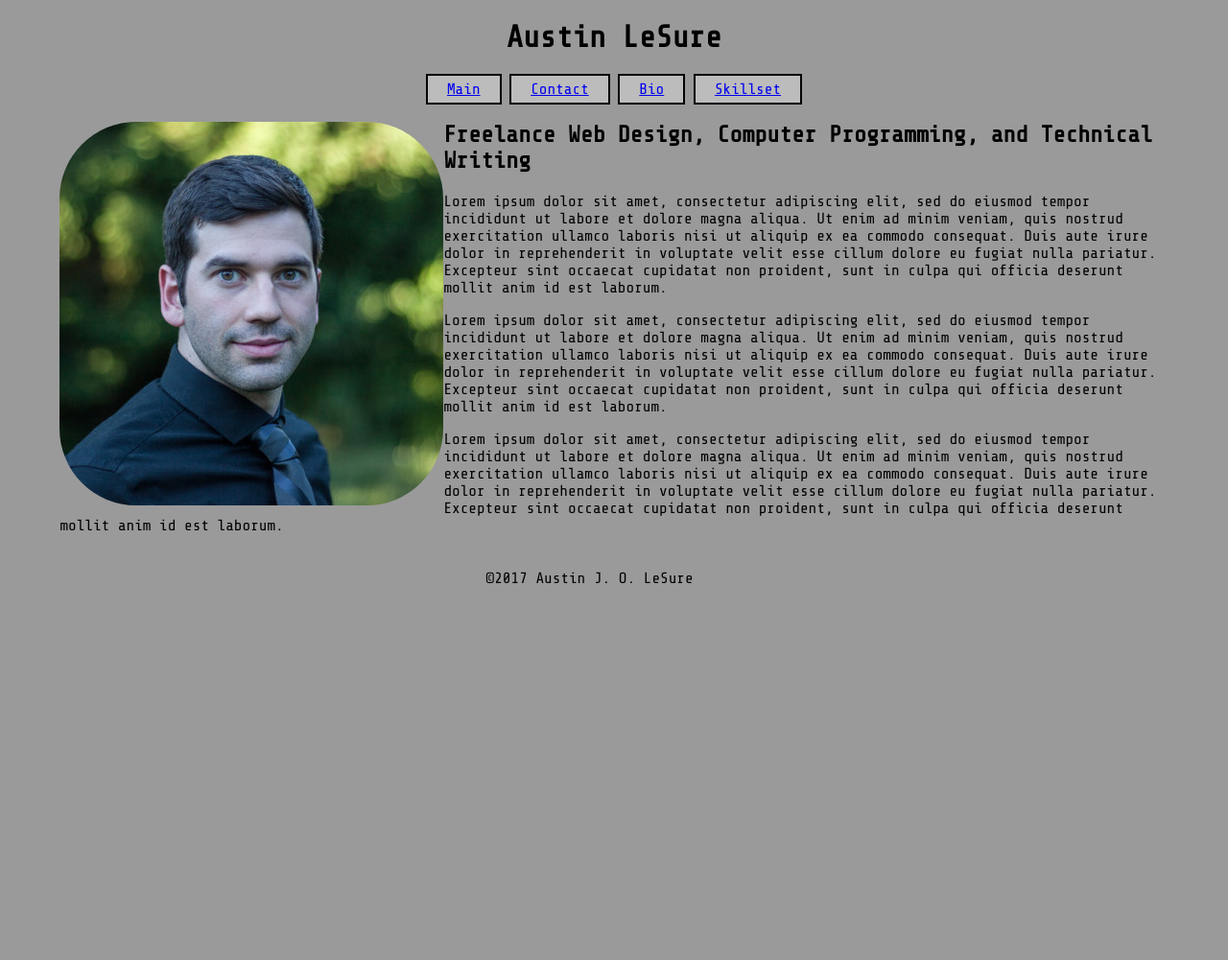
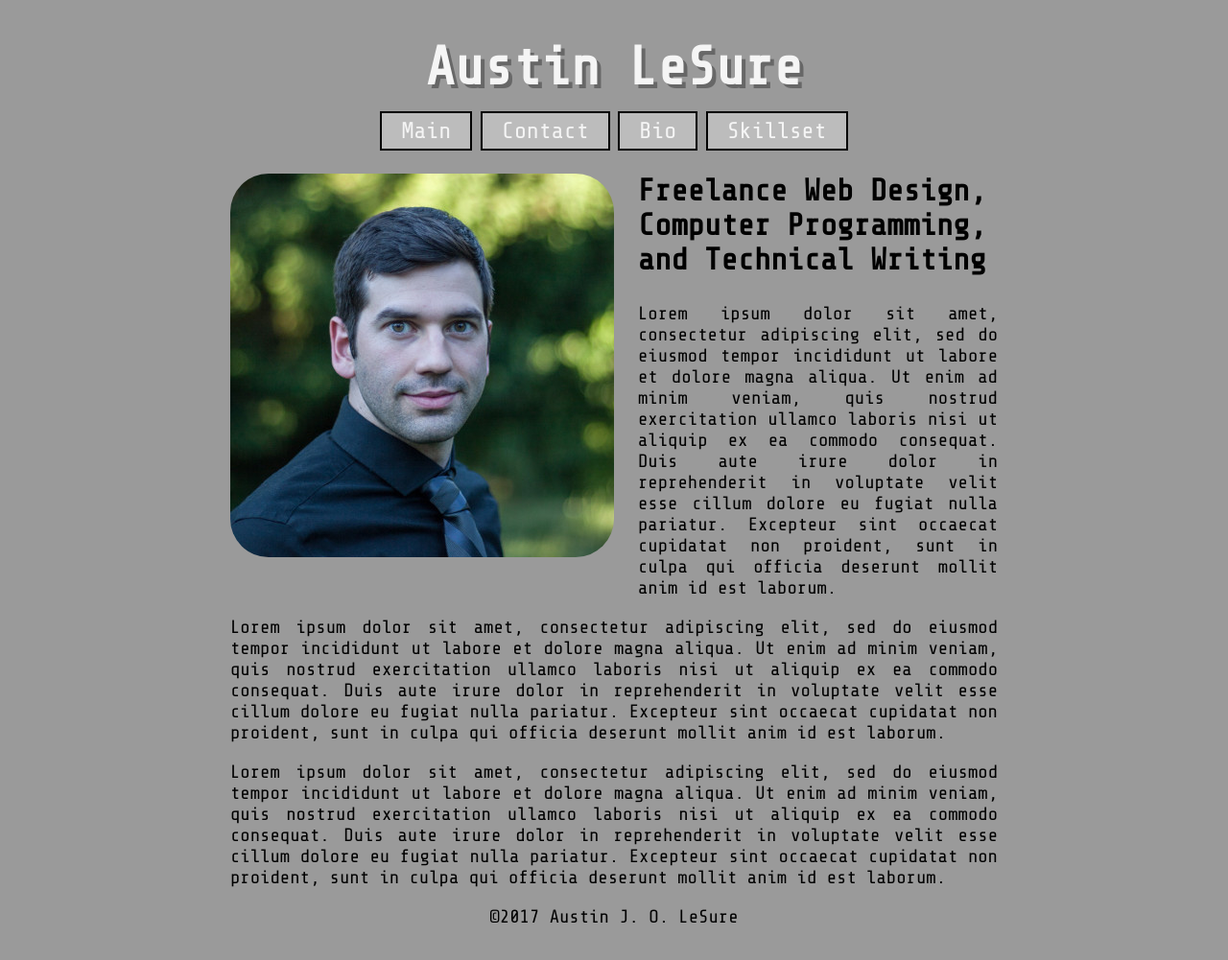
Before and after one commit to austinlesure/austinlesure.com, a Flask app: page / in a window 1280 px wide. Shown: the whole page at 96% size. Before the commit the page ends 608 px from the top, so only its background shows below. Run offline with Flask 2, Linux system fonts and the light colour scheme.

Commit message:
updated style.css

```diff
--- a/static/style.css
+++ b/static/style.css
@@ -1,18 +1,43 @@
 
 @import 'https://fonts.googleapis.com/css?family=Share+Tech+Mono';
+html {
+    position: relative;
+    min-height: 100%;
+}
 body {
 	font-family: 'Share Tech Mono', monospace;
 	background-color: #9a9a9a;
 	width: 95%;
 	margin: auto;
+	margin-bottom: 75px;
+}
+a, a:link, a:visited {
+	text-decoration: none;
+	color: whitesmoke;
+}
+a:hover, a:visited:hover {
+	color: #ffffff;
+	text-shadow: 2px 2px 1px #676767;
 }
 h1 {
+	color: whitesmoke;
+	text-shadow: 4px 4px #676767;
+	margin-bottom: 5px;
+	font-size: 3.5em;
 	text-align: center;
+}
+h2 {
+	font-size: 2em;
+}
+p {
+	text-align: justify;
+	font-size: 1.2em;
 }
 nav ul {
 	padding:5px;
 }
 nav ul li{
+	font-size: 1.5em;
 	text-align: center;
 	list-style: none;
 	border: 2px black solid;
@@ -20,16 +45,16 @@ nav ul li{
 }
 img {
 	width: 100%;
-	border-radius: 5em;
+	border-radius: 2.5em;
 }
-footer{
+footer p{
 	text-align: center;
 }
 @media (min-width: 600px) {
 	main {
 		margin: auto;
 		width: 95%;
-		max-width: 1200px;
+		max-width: 800px;
 	}
 	nav ul {
 		text-align: center;
@@ -46,10 +71,14 @@ footer{
 	main img {
 		width: max-content;
 		float: left;
+		margin-right: 25px;
+		margin-bottom: 25px;
 	}
 	footer {
+		height: 75px;
+		position: absolute;
         width: inherit;
-        padding:5px;
-        bottom:5px;
+		overflow: hidden;
+        bottom: 0px;
 	}
 }
```
Lines whose indentation alone changed are shown as unchanged.
